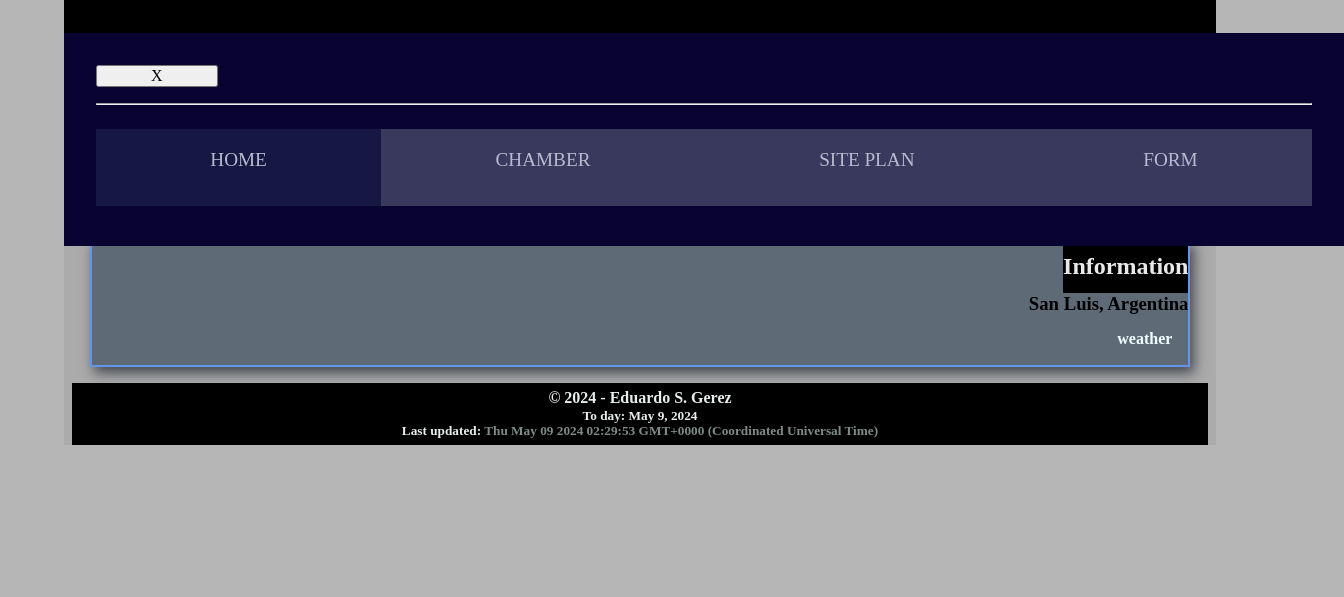
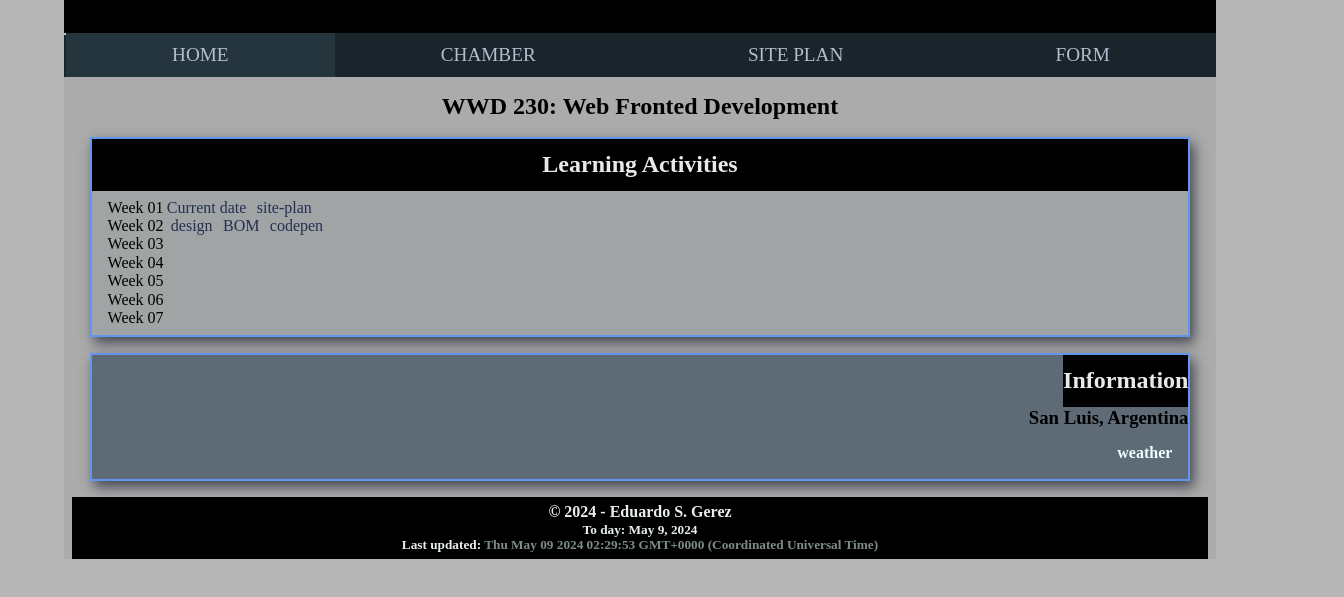
Before and after one commit to edugerez/wdd230, a plain HTML site: page index.html in a window 1280 px wide. Shown: the part 159-756 px from the top of the page, 1344 px wide, since content can reach past the window. Drawn offline with nearby package versions, Linux system fonts and the light colour scheme.

Commit message:
fixing large style menu

```diff
--- a/index.html
+++ b/index.html
@@ -58,6 +58,11 @@
                             <a href="week02/BOM.html" Target="balnk"> BOM </a>
                             <a href="https://codepen.io/gereze32/pen/gOyVEBX?editors=0010" target="balnk">codepen</a>
                         </li>
+                        <li>Week 03<a href="#"></a></li>
+                        <li>Week 04<a href="#"></a></li>
+                        <li>Week 05<a href="#"></a></li>
+                        <li>Week 06<a href="#"></a></li>
+                        <li>Week 07<a href="#"></a></li>
 
                     </ul>
                 </section>
--- a/styles/base.css
+++ b/styles/base.css
@@ -27,25 +27,41 @@ h1 {
     justify-self: start;
 }
 
+.open {
+
+    width: 100%;
+    background-color: rgba(0, 0, 0, 0.199);
+    color: rgb(2, 20, 33);
+    padding: 0.2rem;
+}
+
 
 nav {
+    opacity: 0;
+    visibility: hidden;
     text-align: center;
     display: flex;
     flex-direction: column;
     width: 100%;
     background-color: rgb(8, 3, 49);
     position: absolute;
-    margin-top: 0;
-    margin-bottom: 0;
-    margin-left: 0;
     padding: 2rem;
     gap: 1rem;
 
 }
 
+nav.nav {
+    opacity: 1;
+    visibility: visible;
+}
+
 .close {
-    display: block;
+    position: relative;
     width: 10%;
+    align-self: center;
+    padding: 0.2rem;
+    border-radius: 20px;
+    background-color: rgba(218, 220, 236, 0.884);
 }
 
 ul {
@@ -58,7 +74,8 @@ ul {
     text-decoration: none;
     color: rgb(182, 187, 207);
     display: block;
-    margin-bottom: 1rem;
+    padding: 1rem;
+
 
 }
 
--- a/styles/larger.css
+++ b/styles/larger.css
@@ -34,23 +34,47 @@
 
     }
 
+    body #open {
+        display: none;
+    }
+
+    nav {
+        background-color: rgb(25, 37, 42);
+        opacity: 1;
+        visibility: visible;
+        width: auto;
+        flex-direction: row;
+        position: relative;
+        padding: 0;
+        gap: 0;
+
+
+    }
+
+    .close {
+        display: none;
+    }
+
     nav .naver {
         display: flex;
-        justify-content: space-evenly;
-        align-items: center;
         flex-wrap: wrap;
+        width: 100%;
+        padding: 0;
+
+
 
     }
 
     nav .naver li {
 
         flex-grow: 2;
-        background-color: rgba(240, 255, 255, 0.21);
+        background-color: rgba(240, 255, 255, 0);
     }
 
     nav .naver li a {
         font-size: 1.2rem;
-        padding: 1rem;
+        padding: 0.5rem;
+        margin: 0 auto;
     }
 
     main {
```
